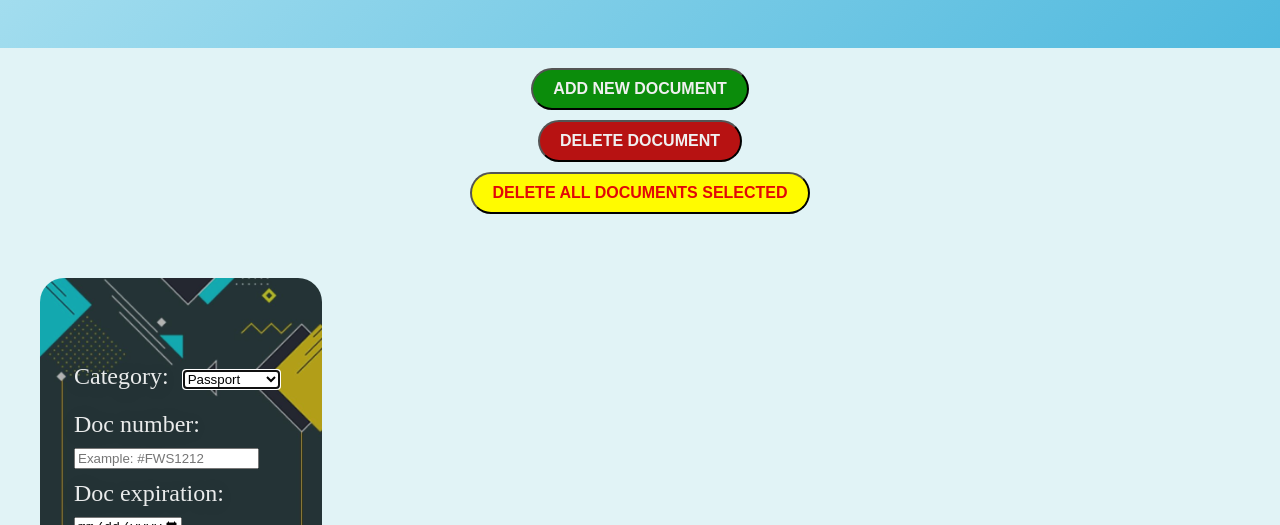
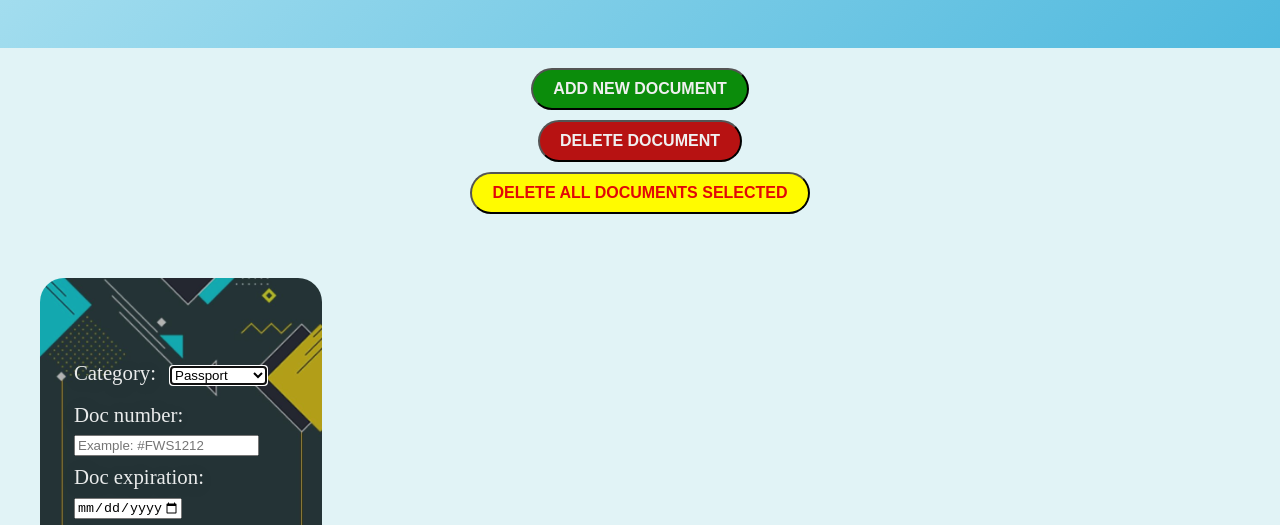
Before and after one commit to UnknownPug/DijaCZ, a plain HTML site: page src/html/MyDocuments.html in a window 1280 px wide. Shown: the part 227-752 px from the top of the page. Drawn offline with nearby package versions, Linux system fonts and the light colour scheme.

Commit message:
Small fix

```diff
--- a/src/css/PageStyle.css
+++ b/src/css/PageStyle.css
@@ -4,6 +4,9 @@
     .col-1 {
         display: inline-block;
         transform: scale(0.9);
+    }
+    label.card__heading {
+        font-size: 1.3em;
     }
 }
 
```
